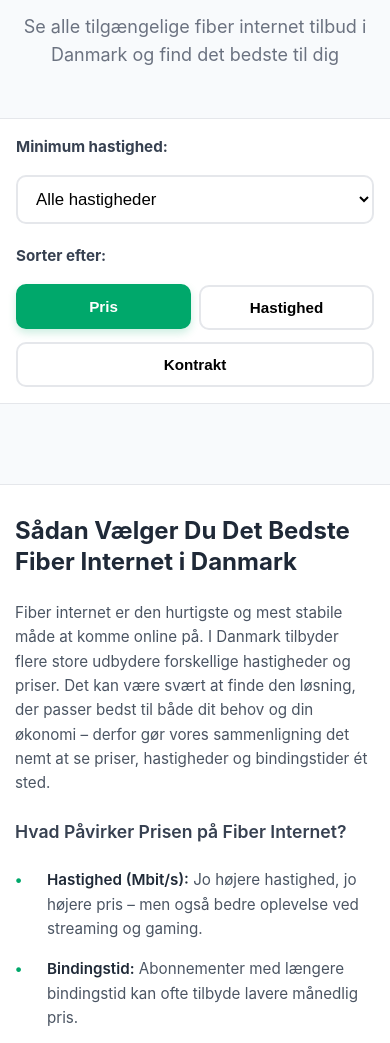
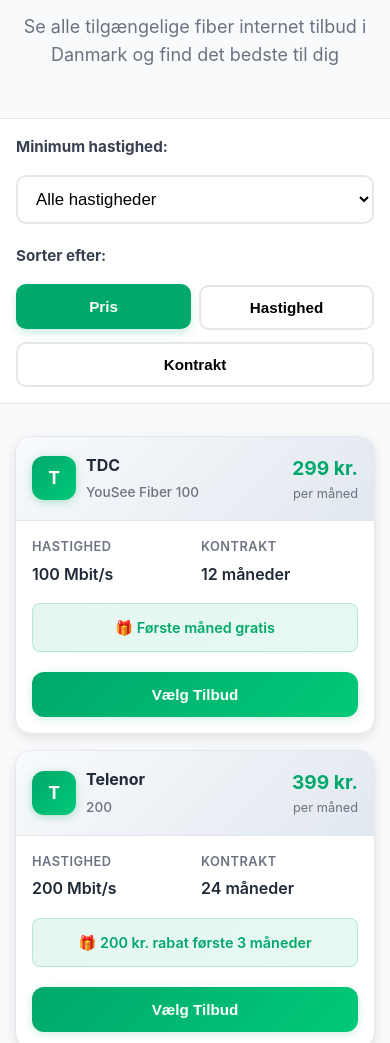
Before and after one commit to martingalmarino/fiberinternet, a plain HTML site: page index.html in a window 390 px wide. Shown: the part 603-1646 px from the top of the page. Drawn offline with Linux system fonts and the light colour scheme.

Commit message:
Debug mobile cards visibility issue
🔧 Debug Changes:
- Added console logs to track card creation
- Added !important to CSS rules for mobile visibility
- Enhanced mobile card container display rules
- Added fallback visibility properties

📱 Mobile Cards Fix:
- Force display: block !important on mobile
- Added visibility: visible !important
- Added opacity: 1 !important
- Simplified responsive media queries

🎯 Debugging Steps:
- Console logs in renderTable function
- Element existence checks
- Card creation tracking
- Container children count logging

Ready to test mobile visibility!

```diff
--- a/app.js
+++ b/app.js
@@ -214,20 +214,32 @@
         const tbody = document.getElementById('table-body');
         const mobileCardsContainer = document.getElementById('mobile-cards-container');
 
-        if (!tbody || !mobileCardsContainer) return;
+        console.log('renderTable called');
+        console.log('tbody:', tbody);
+        console.log('mobileCardsContainer:', mobileCardsContainer);
+        console.log('filteredData length:', this.filteredData.length);
+
+        if (!tbody || !mobileCardsContainer) {
+            console.error('Missing elements:', { tbody, mobileCardsContainer });
+            return;
+        }
 
         // Clear existing rows and cards
         tbody.innerHTML = '';
         mobileCardsContainer.innerHTML = '';
 
         // Render each provider row and card
-        this.filteredData.forEach(provider => {
+        this.filteredData.forEach((provider, index) => {
+            console.log(`Creating row and card for provider ${index}:`, provider);
+
             const row = this.createTableRow(provider);
             tbody.appendChild(row);
 
             const card = this.createMobileCard(provider);
             mobileCardsContainer.appendChild(card);
         });
+
+        console.log('Mobile cards container children:', mobileCardsContainer.children.length);
 
         // Update results count
         this.updateResultsCount();
--- a/style.css
+++ b/style.css
@@ -304,21 +304,24 @@
     box-shadow: 0 4px 6px -1px rgba(0, 0, 0, 0.1);
 }
 
-/* Hide table on mobile, show cards instead */
+/* Responsive behavior */
 @media (max-width: 768px) {
     .table-responsive {
-        display: none;
+        display: none !important;
     }
 
     .mobile-cards-container {
-        display: block;
-    }
-}
-
-/* Hide cards on desktop, show table */
+        display: block !important;
+    }
+}
+
 @media (min-width: 769px) {
     .mobile-cards-container {
-        display: none;
+        display: none !important;
+    }
+
+    .table-responsive {
+        display: block !important;
     }
 }
 
@@ -1700,6 +1703,15 @@
     display: none; /* Hidden by default, shown on mobile */
 }
 
+/* Force show mobile cards on mobile devices */
+@media (max-width: 768px) {
+    .mobile-cards-container {
+        display: block !important;
+        visibility: visible !important;
+        opacity: 1 !important;
+    }
+}
+
 .mobile-card {
     background: white;
     border-radius: 16px;
```
